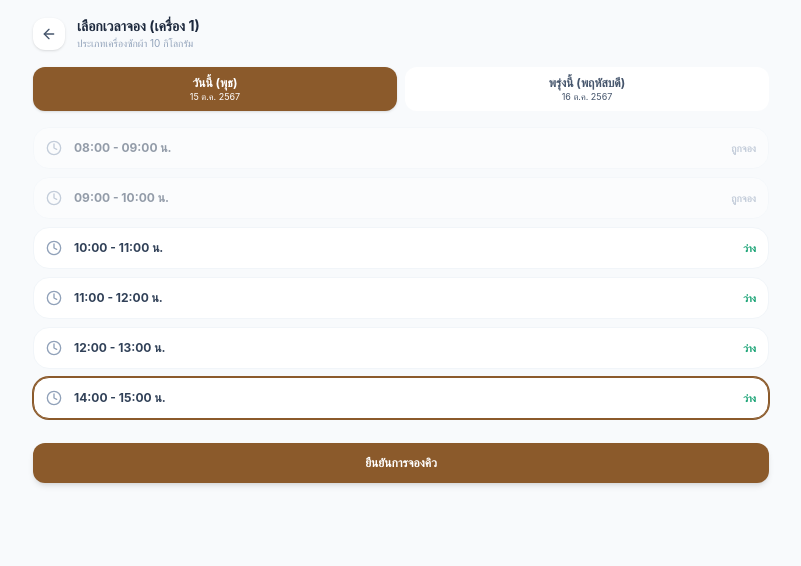
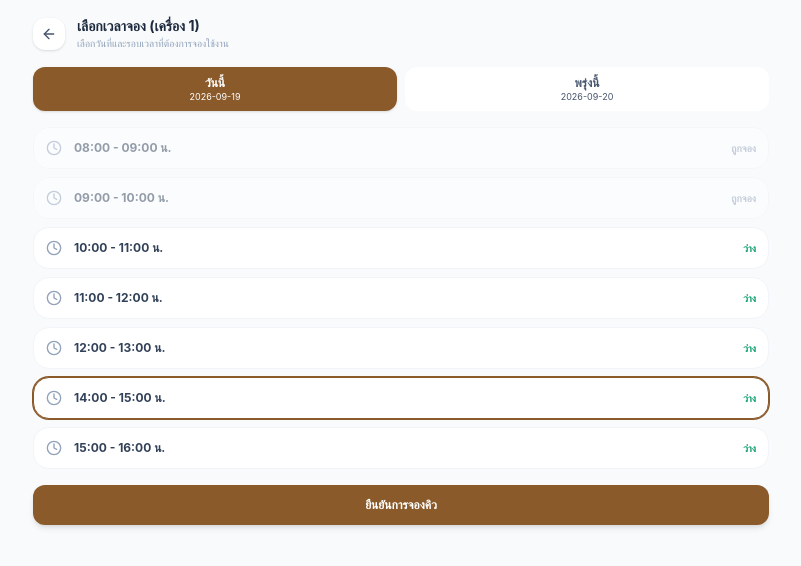
Before and after one commit to Kitsanapong-F/washq, a React (Vite) app in the folder frontend/: page /time-slots/1 in a window 1280 px wide. Shown: the top 566 px of the page, without its empty margins (239-1040 px from the left). Built offline with nearby package versions, Linux system fonts and the light colour scheme.

Commit message:
connect-time-slots-api

```diff
--- a/frontend/src/pages/TimeSlots.jsx
+++ b/frontend/src/pages/TimeSlots.jsx
@@ -1,6 +1,7 @@
-import React, { useState } from 'react';
+import React, { useState, useEffect } from 'react';
 import { useNavigate, useParams } from 'react-router-dom';
-import { ArrowLeft, Clock, CheckCircle2 } from 'lucide-react';
+import { ArrowLeft, Clock, CheckCircle2, AlertCircle } from 'lucide-react';
+import { bookingService } from '../services/bookingService';
 
 export default function TimeSlots() {
   const { machineId } = useParams();
@@ -8,8 +9,17 @@ export default function TimeSlots() {
   const [selectedDay, setSelectedDay] = useState('today');
   const [selectedSlot, setSelectedSlot] = useState('14:00 - 15:00 น.');
   const [showModal, setShowModal] = useState(false);
+  const [loading, setLoading] = useState(false);
+  const [error, setError] = useState('');
+  const [bookingResult, setBookingResult] = useState(null);
 
-  // จำลองรายการช่วงเวลา
+  // คำนวณวันที่จริง (วันนี้ / พรุ่งนี้)
+  const today = new Date();
+  const tomorrow = new Date(today);
+  tomorrow.setDate(tomorrow.getDate() + 1);
+
+  const formatDate = (date) => date.toISOString().split('T')[0];
+
   const slots = [
     { time: '08:00 - 09:00 น.', status: 'booked' },
     { time: '09:00 - 10:00 น.', status: 'booked' },
@@ -17,7 +27,34 @@ export default function TimeSlots() {
     { time: '11:00 - 12:00 น.', status: 'available' },
     { time: '12:00 - 13:00 น.', status: 'available' },
     { time: '14:00 - 15:00 น.', status: 'available' },
+    { time: '15:00 - 16:00 น.', status: 'available' },
   ];
+
+  const handleConfirmBooking = async () => {
+    setError('');
+    setLoading(true);
+
+    try {
+      const user = JSON.parse(localStorage.getItem('user') || '{}');
+      const targetDate = selectedDay === 'today' ? formatDate(today) : formatDate(tomorrow);
+
+      // ยิง API สร้างคิวจอง
+      const result = await bookingService.createBooking({
+        user_id: user.id || 1,
+        machine_id: parseInt(machineId) || 1,
+        booking_date: targetDate,
+        time_slot: selectedSlot
+      });
+
+      setBookingResult(result);
+      setShowModal(true);
+    } catch (err) {
+      console.error('Booking Error:', err);
+      setError(err.response?.data?.message || 'ไม่สามารถทำการจองได้ กรุณาลองใหม่อีกครั้ง');
+    } finally {
+      setLoading(false);
+    }
+  };
 
   return (
     <div className="max-w-md md:max-w-3xl mx-auto min-h-screen bg-slate-50 p-4 relative">
@@ -31,7 +68,7 @@ export default function TimeSlots() {
         </button>
         <div>
           <h2 className="text-sm font-bold text-slate-800">เลือกเวลาจอง (เครื่อง {machineId || '01'})</h2>
-          <p className="text-[10px] text-slate-400">ประเภทเครื่องซักผ้า 10 กิโลกรัม</p>
+          <p className="text-[10px] text-slate-400">เลือกวันที่และรอบเวลาที่ต้องการจองใช้งาน</p>
         </div>
       </div>
 
@@ -43,7 +80,7 @@ export default function TimeSlots() {
             selectedDay === 'today' ? 'bg-[#8B5A2B] text-white shadow' : 'bg-white text-slate-600'
           }`}
         >
-          วันนี้ (พุธ) <span className="block text-[9px] font-normal">15 ต.ค. 2567</span>
+          วันนี้ <span className="block text-[9px] font-normal">{formatDate(today)}</span>
         </button>
         <button
           onClick={() => setSelectedDay('tomorrow')}
@@ -51,12 +88,12 @@ export default function TimeSlots() {
             selectedDay === 'tomorrow' ? 'bg-[#8B5A2B] text-white shadow' : 'bg-white text-slate-600'
           }`}
         >
-          พรุ่งนี้ (พฤหัสบดี) <span className="block text-[9px] font-normal">16 ต.ค. 2567</span>
+          พรุ่งนี้ <span className="block text-[9px] font-normal">{formatDate(tomorrow)}</span>
         </button>
       </div>
 
       {/* รายการช่วงเวลา */}
-      <div className="space-y-2 mb-6">
+      <div className="space-y-2 mb-4">
         {slots.map((s, idx) => (
           <div
             key={idx}
@@ -80,11 +117,19 @@ export default function TimeSlots() {
         ))}
       </div>
 
+      {error && (
+        <div className="mb-4 p-3 bg-rose-50 border border-rose-200 text-rose-600 rounded-xl text-xs flex items-center gap-2">
+          <AlertCircle className="w-4 h-4 shrink-0" />
+          <span>{error}</span>
+        </div>
+      )}
+
       <button
-        onClick={() => setShowModal(true)}
-        className="w-full py-3 bg-[#8B5A2B] text-white text-xs font-bold rounded-xl shadow-md hover:bg-[#724822] transition-colors"
+        onClick={handleConfirmBooking}
+        disabled={loading}
+        className="w-full py-3 bg-[#8B5A2B] text-white text-xs font-bold rounded-xl shadow-md hover:bg-[#724822] disabled:bg-slate-300 transition-colors"
       >
-        ยืนยันการจองคิว
+        {loading ? 'กำลังบันทึกการจอง...' : 'ยืนยันการจองคิว'}
       </button>
 
       {/* Pop-up ยืนยันการจองสำเร็จ */}
@@ -93,11 +138,13 @@ export default function TimeSlots() {
           <div className="bg-white rounded-2xl p-6 w-full max-w-sm text-center shadow-2xl">
             <CheckCircle2 className="w-12 h-12 text-emerald-500 mx-auto mb-2" />
             <h3 className="text-base font-bold text-slate-900">จองคิวสำเร็จ!</h3>
-            <p className="text-[11px] text-emerald-600 mb-4">ระบบทำการรายการให้คุณเรียบร้อยแล้ว</p>
+            <p className="text-[11px] text-emerald-600 mb-4">
+              รหัสการจอง: <strong>{bookingResult?.booking_code}</strong>
+            </p>
 
             <div className="bg-slate-50 p-3 rounded-xl text-xs space-y-1 text-slate-600 mb-4 text-left">
-              <div className="flex justify-between"><span>หมายเลขเครื่อง:</span> <strong className="text-slate-800">เครื่องซักผ้า 01</strong></div>
-              <div className="flex justify-between"><span>วันที่รายการ:</span> <strong className="text-slate-800">วันนี้ (15 ต.ค. 2567)</strong></div>
+              <div className="flex justify-between"><span>หมายเลขเครื่อง:</span> <strong className="text-slate-800">เครื่องซักผ้า {machineId}</strong></div>
+              <div className="flex justify-between"><span>วันที่รายการ:</span> <strong className="text-slate-800">{selectedDay === 'today' ? formatDate(today) : formatDate(tomorrow)}</strong></div>
               <div className="flex justify-between"><span>ช่วงเวลาที่จอง:</span> <strong className="text-slate-800">{selectedSlot}</strong></div>
             </div>
 
```
